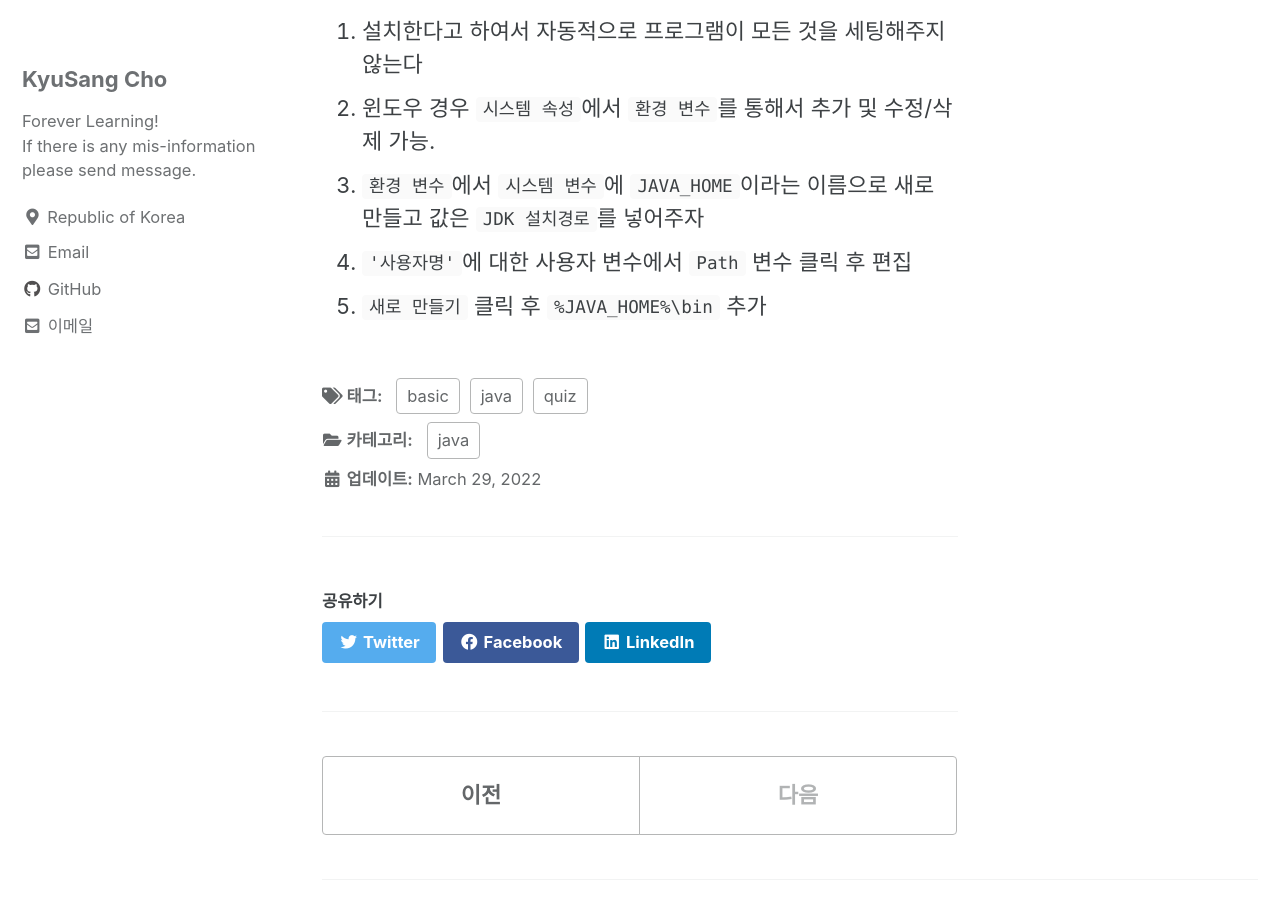
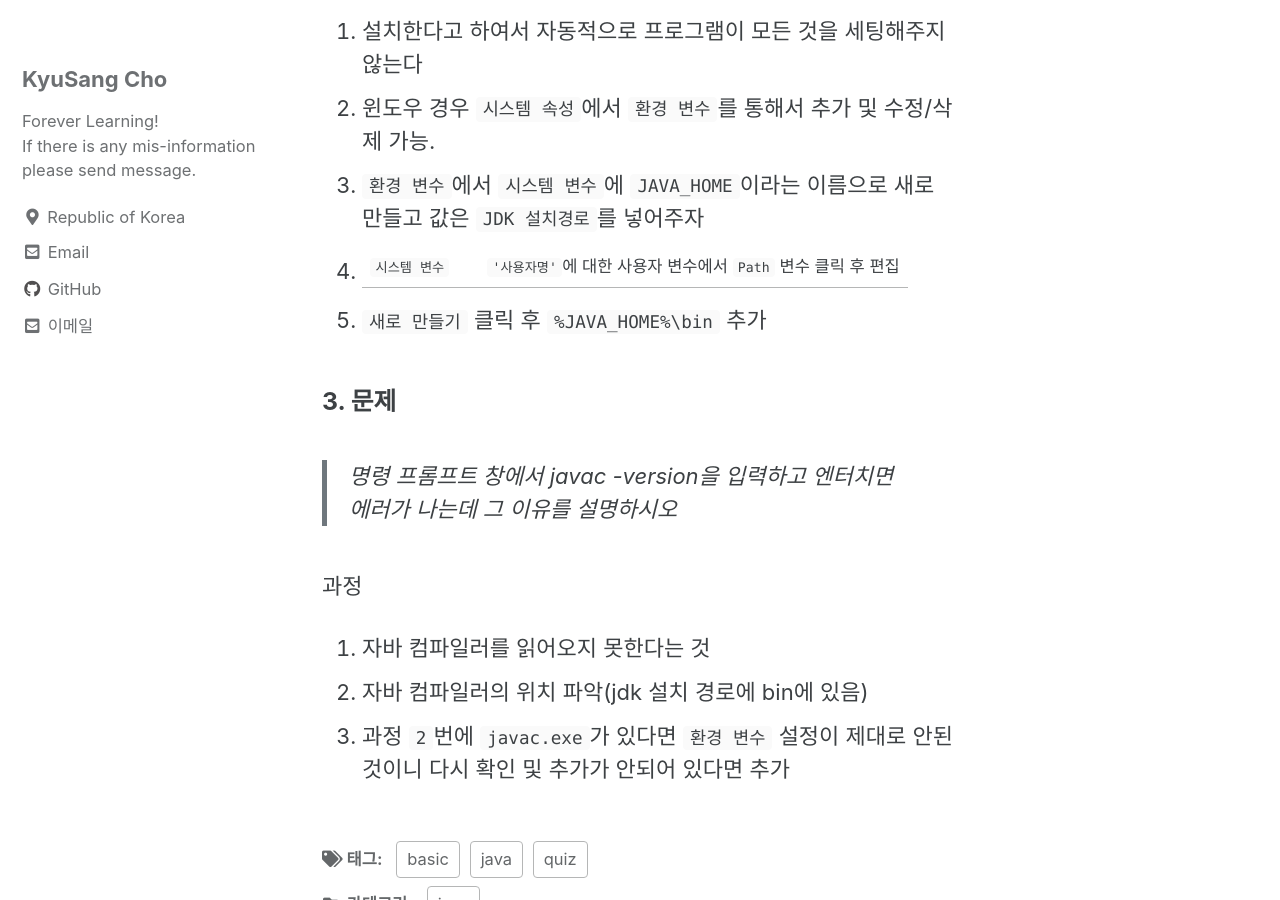
Before and after one commit to DevKS-Yet/DevKs-Yet.github.io, a Jekyll site: the page built from _posts/2022-03-29-57(java01).md, in a window 1280 px wide and 900 px high, scrolled down 1468 px. Built offline with Jekyll 4.4.1, drawn with Linux system fonts in a browser that asks for light colours; cached includes are drawn as plain includes.

Commit message:
20220329

```diff
--- a/_posts/2022-03-29-57(java01).md
+++ b/_posts/2022-03-29-57(java01).md
@@ -36,5 +36,13 @@ tags:
 1. 설치한다고 하여서 자동적으로 프로그램이 모든 것을 세팅해주지 않는다
 2. 윈도우 경우 `시스템 속성`에서 `환경 변수`를 통해서 추가 및 수정/삭제 가능.
 3. `환경 변수`에서 `시스템 변수`에 `JAVA_HOME`이라는 이름으로 새로 만들고 값은 `JDK 설치경로`를 넣어주자
-4. `'사용자명'`에 대한 사용자 변수에서 `Path` 변수 클릭 후 편집
+4. `시스템 변수` || `'사용자명'`에 대한 사용자 변수에서 `Path` 변수 클릭 후 편집
 5. `새로 만들기` 클릭 후 `%JAVA_HOME%\bin` 추가
+
+### 3. 문제
+>명령 프롬프트 창에서 javac -version을 입력하고 엔터치면 에러가 나는데 그 이유를 설명하시오
+
+과정
+1. 자바 컴파일러를 읽어오지 못한다는 것
+2. 자바 컴파일러의 위치 파악(jdk 설치 경로에 bin에 있음)
+3. 과정 `2`번에 `javac.exe`가 있다면 `환경 변수` 설정이 제대로 안된 것이니 다시 확인 및 추가가 안되어 있다면 추가
```
Also changed, not shown: _posts/2022-03-25-55(docker01).md (line endings or trailing spaces).
